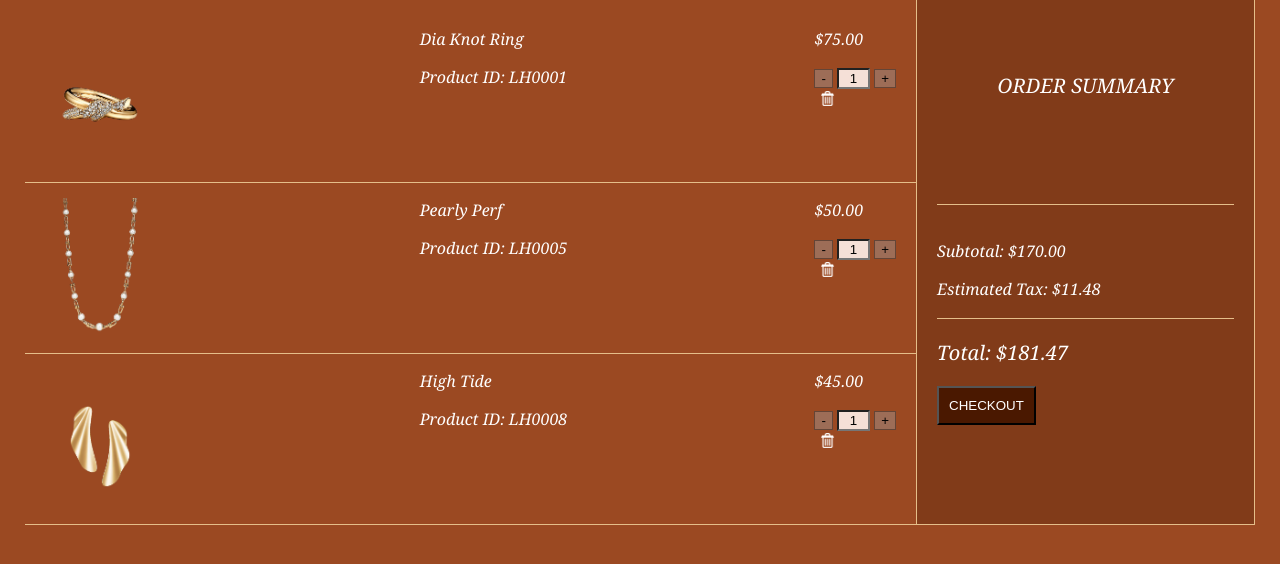
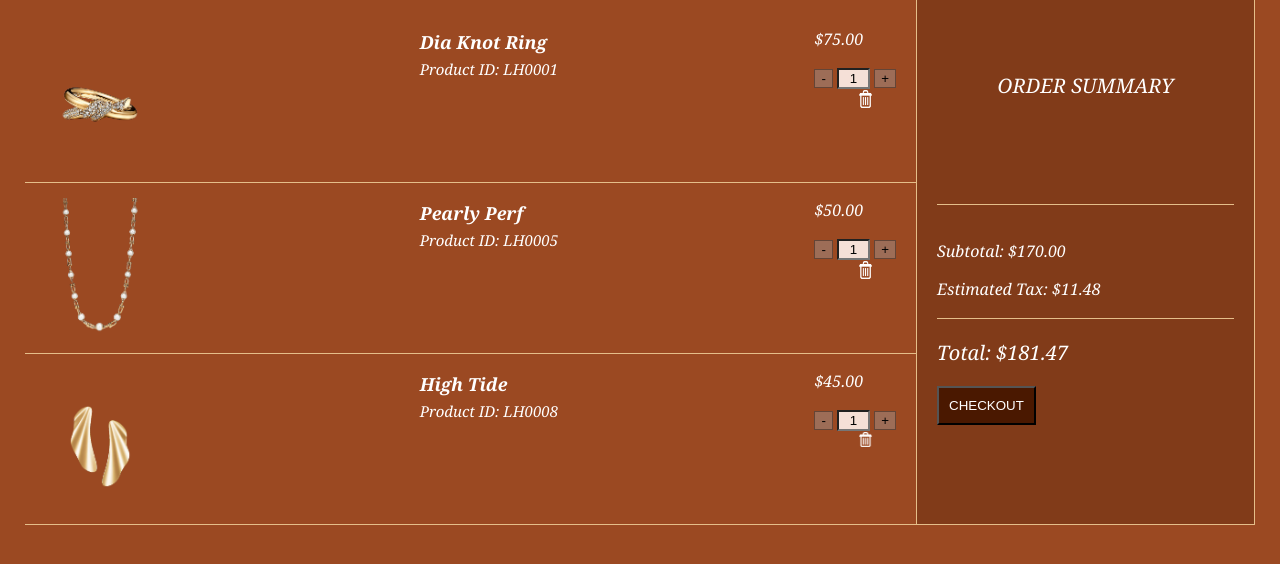
Before and after one commit to Jasmine-Butts/Jasmine-Butts.github.io, a plain HTML site: page TermProject/cart.html in a window 1280 px wide. Shown: the part 224-788 px from the top of the page. Drawn offline with Linux system fonts and the light colour scheme.

Commit message:
itemInfo fix

```diff
--- a/TermProject/cart.css
+++ b/TermProject/cart.css
@@ -128,7 +128,15 @@ nav a:hover {
     flex: 1;
 }
 
-.name
+.name {
+    font-size: 18px;
+    font-weight: bold;
+    margin-bottom: -10px;
+}
+
+.productID {
+    font-size: 15px;
+}
 
 .itemPrice {
     display: flex;
```
